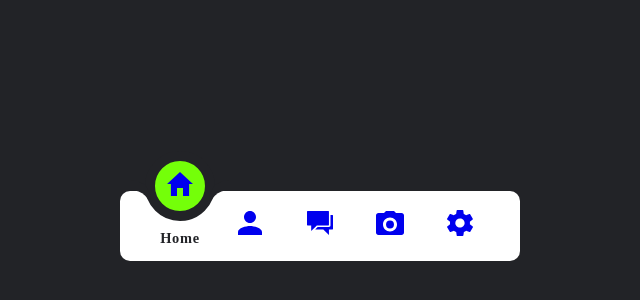
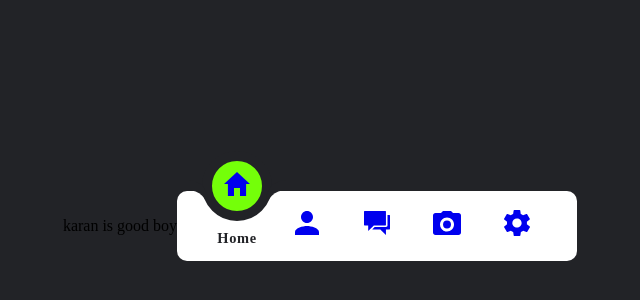
Before and after one commit to Kishn0109/Css-Navebar, a website: page index.html in a window 1280 px wide. Shown: the part 174-474 px from the top of the page, without its empty margins (320-960 px from the left). Drawn offline with nearby package versions, Linux system fonts and the light colour scheme.

Commit message:
try first commit using codesandbox

```diff
--- a/index.html
+++ b/index.html
@@ -9,6 +9,7 @@
   </head>
   <body>
     <!-- <h1>Karan is good boy</h1> -->
+    karan is good boy
     <div class="Navigation">
       <ul>
         <li class="list active">
```
